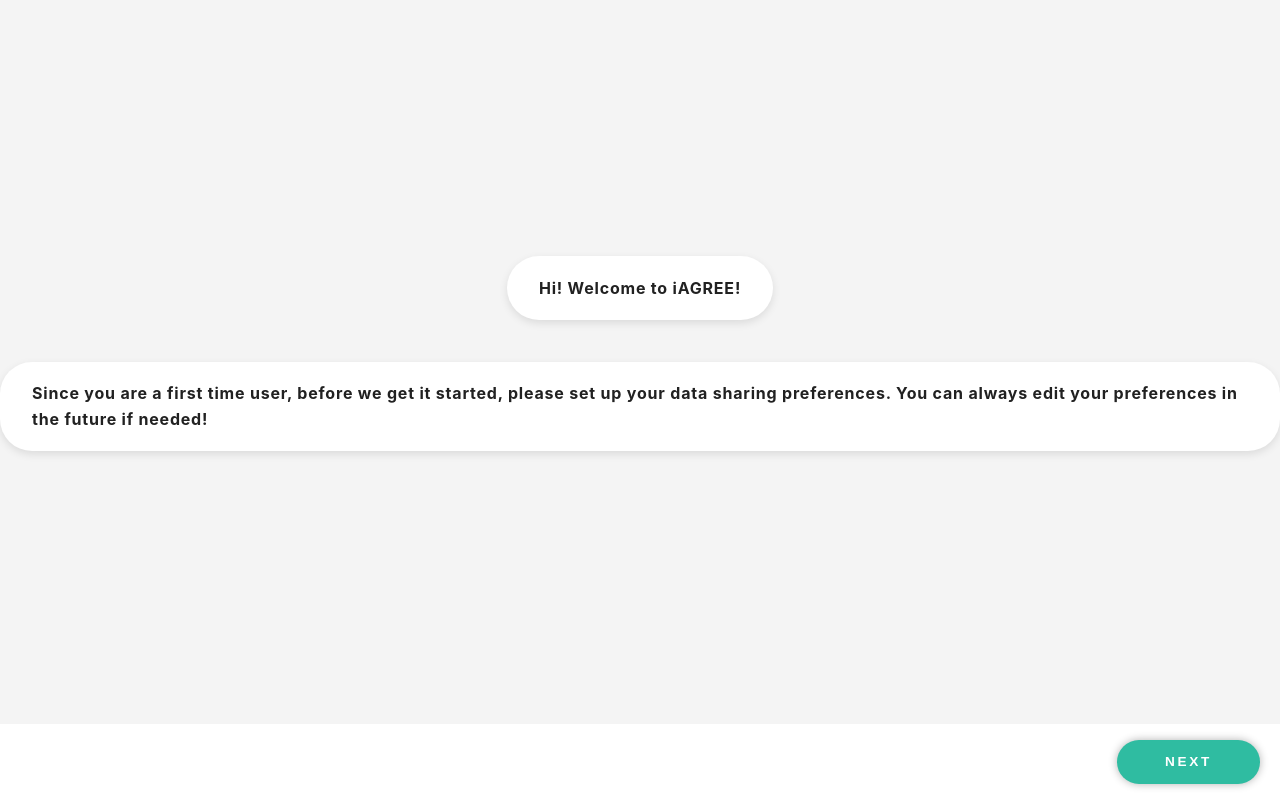
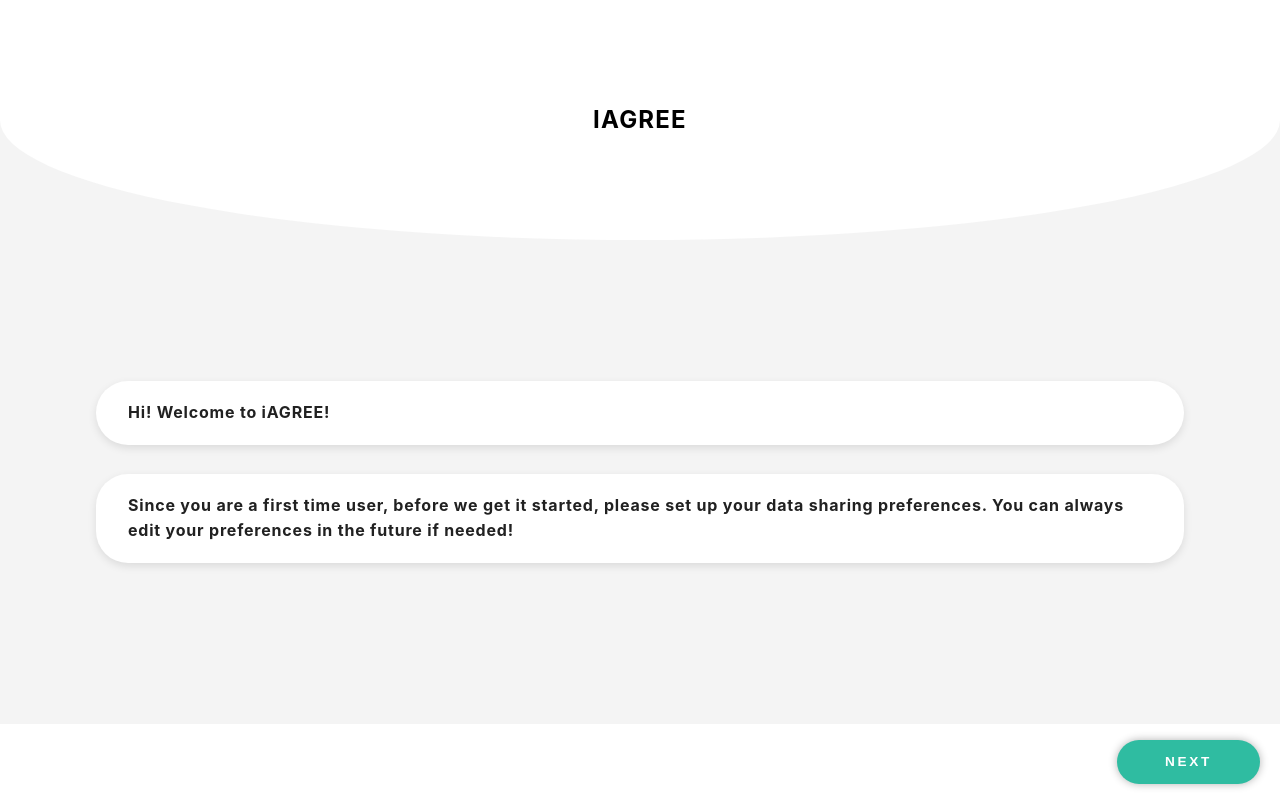
Before and after one commit to huzhx/baseline-preference, a React (Create React App) app: page /baseline-preference in a window 1280 px wide. Built offline with nearby package versions, Linux system fonts and the light colour scheme.

Commit message:
update BaselinePreferenceIntro component style

```diff
--- a/src/BaselinePreferenceIntro.js
+++ b/src/BaselinePreferenceIntro.js
@@ -1,11 +1,23 @@
-import React from 'react';
+import React, { useState } from 'react';
 import { useHistory } from 'react-router-dom';
 
 import styles from './BaselinePreferenceIntro.module.css';
 import Text from './Text';
 import Button from './Button';
+import Header from './Header';
+import Footer from './Footer';
+import { useScrollPosition } from './UseScrollPosition';
 
 const BaselinePreferenceIntro = ({ cb }) => {
+  const [sticky, setSticky] = useState(false);
+  useScrollPosition(
+    ({ prevPos, currPos }) => {
+      const isShow = currPos.y > prevPos.y;
+      if (isShow !== sticky) setSticky(isShow);
+    },
+    [sticky]
+  );
+
   const greeting = 'Hi! Welcome to iAGREE!';
   const introduction =
     'Since you are a first time user, before we get it started, please set up your data sharing preferences. You can always edit your preferences in the future if needed!';
@@ -18,14 +30,17 @@ const BaselinePreferenceIntro = ({ cb }) => {
   };
 
   return (
-    <div className={styles.baseline_preference_intro__container}>
-      <div className={styles.baseline_preference_intro__content_container}>
-        <Text value={greeting} />
-        <Text value={introduction} />
+    <div className={styles.baseline_preference_intro}>
+      <Header title="iAGREE" />
+      <div className={styles.baseline_preference_intro__body}>
+        <div className={styles.baseline_preference_intro__content}>
+          <Text value={greeting} />
+          <Text value={introduction} />
+        </div>
       </div>
-      <div className={styles.baseline_preference_intro__button_container}>
+      <Footer alignContentEvenly={false} sticky={sticky}>
         <Button label={buttonLabel} handleClick={handleClick} />
-      </div>
+      </Footer>
     </div>
   );
 };
--- a/src/BaselinePreferenceIntro.module.css
+++ b/src/BaselinePreferenceIntro.module.css
@@ -1,22 +1,21 @@
-.baseline_preference_intro__container {
-  min-width: 330px;
-  width: 100vw;
-  height: 100vh;
+.baseline_preference_intro {
   display: flex;
   flex-direction: column;
-  justify-content: space-between;
+  justify-content: center;
   background-color: var(--background-color-dark);
+  height: 100vh;
+  min-width: 270px;
 }
 
-.baseline_preference_intro__content_container {
+.baseline_preference_intro__body {
+  flex-grow: 1;
   display: flex;
   flex-direction: column;
-  flex-grow: 1;
   justify-content: center;
 }
 
-.baseline_preference_intro__button_container {
-  display: flex;
-  justify-content: flex-end;
-  background-color: var(--background-color-light);
+.baseline_preference_intro__content {
+  width: 85%;
+  align-self: center;
+  margin: 0.8em 1.5em 5.8em 1.5em;
 }
```
